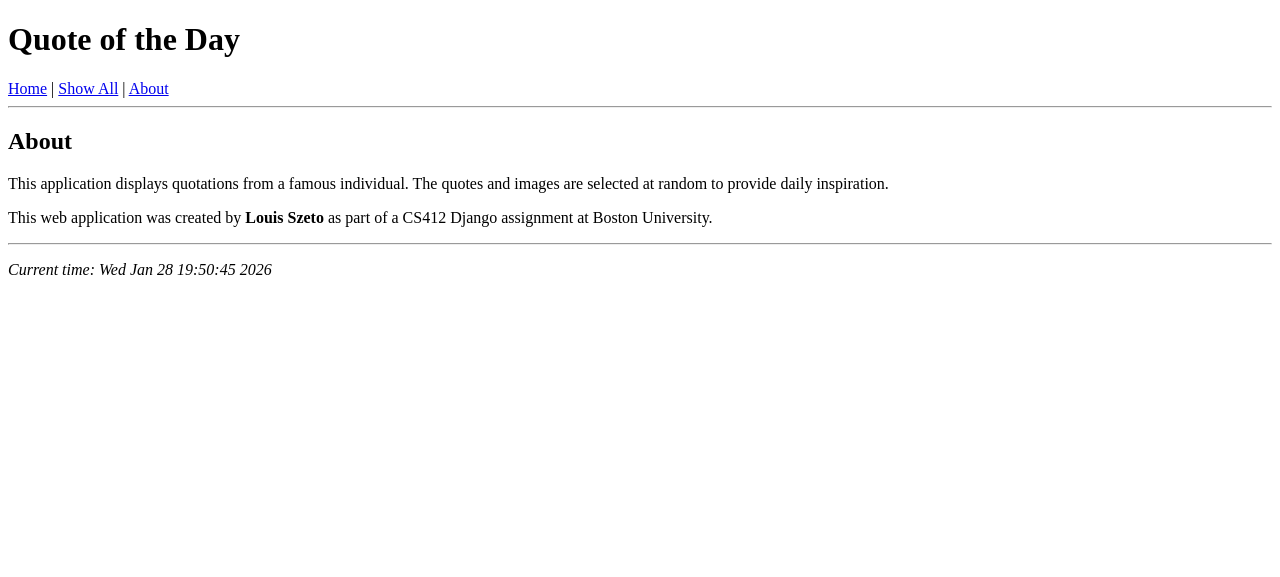
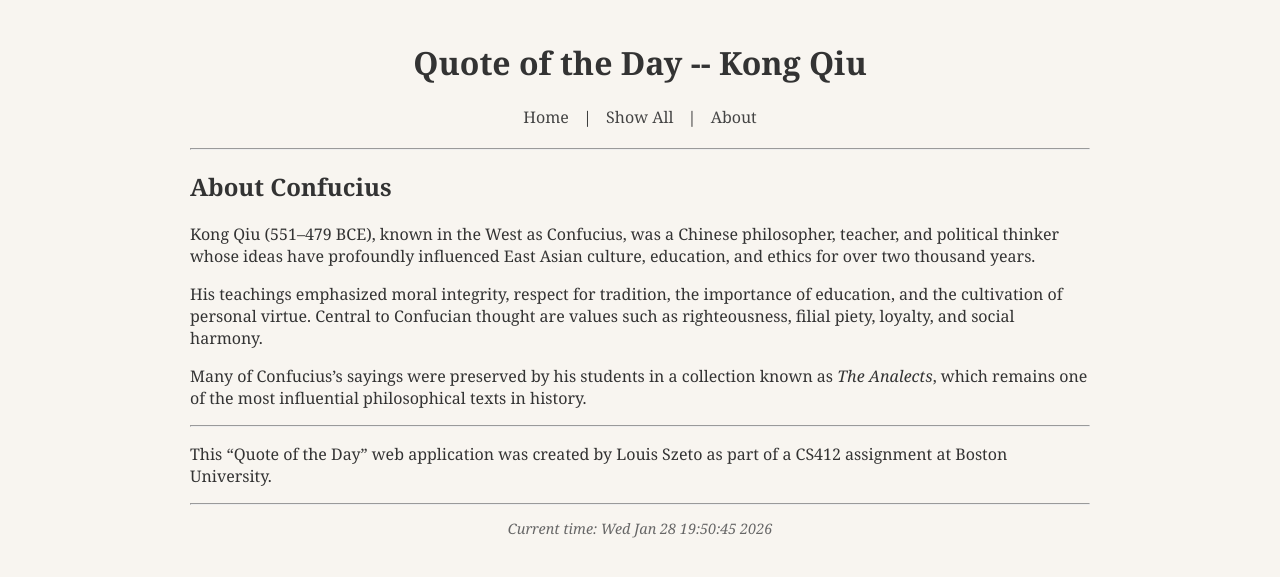
Before and after one commit to szetol0718/CampusPickup-BU, a Django app: page /quotes/about in a window 1280 px wide. Shown: the top 577 px of the page. Run offline with Django 5.2, Linux system fonts and the light colour scheme.

Commit message:
final eversion of assignment 1

```diff
--- a/quotes/templates/quotes/about.html
+++ b/quotes/templates/quotes/about.html
@@ -1,15 +1,36 @@
+<!--
+File: about.html
+Author: Louis Szeto (szetol@bu.edu), 1/28/2026
+Description: About page describing Kong Qiu
+-->
+
 {% extends "quotes/base.html" %}
 
 {% block content %}
-<h2>About</h2>
+<h2>About Confucius</h2>
 
 <p>
-    This application displays quotations from a famous individual.
-    The quotes and images are selected at random to provide daily inspiration.
+    Kong Qiu (551–479 BCE), known in the West as Confucius, was a Chinese philosopher,
+    teacher, and political thinker whose ideas have profoundly influenced East Asian
+    culture, education, and ethics for over two thousand years.
 </p>
 
 <p>
-    This web application was created by <strong>Louis Szeto</strong>
-    as part of a CS412 Django assignment at Boston University.
+    His teachings emphasized moral integrity, respect for tradition, the importance
+    of education, and the cultivation of personal virtue. Central to Confucian thought
+    are values such as righteousness, filial piety, loyalty, and social harmony.
+</p>
+
+<p>
+    Many of Confucius’s sayings were preserved by his students in a collection known
+    as <em>The Analects</em>, which remains one of the most influential philosophical
+    texts in history.
+</p>
+
+<hr>
+
+<p>
+    This “Quote of the Day” web application was created by Louis Szeto
+    as part of a CS412 assignment at Boston University.
 </p>
 {% endblock %}
--- a/quotes/templates/quotes/base.html
+++ b/quotes/templates/quotes/base.html
@@ -1,19 +1,29 @@
+<!--
+File: base.html
+Author: Louis Szeto (szetol@bu.edu), 1/28/2026
+Description: Base template for the quotes app. Provides header, navigation,
+and shared layout for all pages.
+-->
+
 {% load static %}
 <!DOCTYPE html>
-<html>
+<html lang="en">
 <head>
     <meta charset="utf-8">
-    <title>Quote of the Day</title>
+    <title>Quote of the Day  </title>
+    <link rel="stylesheet" href="{% static 'styles/a1.css' %}">
 </head>
 <body>
 
 <header>
-        <h1>Quote of the Day</h1>
+    <h1>Quote of the Day -- Kong Qiu</h1>
+
     <nav>
         <a href="{% url 'quote' %}">Home</a> |
         <a href="{% url 'show_all' %}">Show All</a> |
         <a href="{% url 'about' %}">About</a>
     </nav>
+
     <hr>
 </header>
 
--- a/quotes/urls.py
+++ b/quotes/urls.py
@@ -1,3 +1,8 @@
+# File: views.py
+# Author: Louis Szeto (szetol@bu.edu), 1/28/2026
+# Description: Django URL configuration for the quotes application.
+# Maps URLs to view functions.
+
 from django.urls import path
 from django.conf import settings
 from . import views
--- a/quotes/views.py
+++ b/quotes/views.py
@@ -1,19 +1,37 @@
+# File: views.py
+# Author: Louis Szeto (szetol@bu.edu), 1/28/2026
+# Description: Django view functions for the quotes application.
+# The app displays random Confucius (Kong Qiu) quotes and images,
+# plus pages to show all quotes/images and an about page.
+
+
 from django.shortcuts import render
 import random
 import time
 
 
+QUOTES = [
+    "It does not matter how slowly you go as long as you do not stop.",
+    "Our greatest glory is not in never falling, but in rising every time we fall.",
+    "The man who moves a mountain begins by carrying away small stones.",
+    "To see what is right and not do it is the want of courage.",
+    "Real knowledge is to know the extent of one’s ignorance.",
+    "Choose a job you love, and you will never have to work a day in your life.",
+    "What the superior man seeks is in himself; what the small man seeks is in others.",
+    "Do not impose on others what you yourself do not desire.",
+    "Virtue is not left to stand alone. He who practices it will have neighbors.",
+    "Better a diamond with a flaw than a pebble without."
+]
 
-QUOTES = [
-    "The only thing we have to fear is fear itself.",
-    "In the middle of difficulty lies opportunity.",
-    "Life is what happens when you're busy making other plans."
+IMAGES = [
+    "images/i1.jpg",
+    "images/i2.jpg",
+    "images/i3.jpg",
+    "images/i4.jpg",
 ]
 
 
-# --------------------------------------------------
-# Views
-# --------------------------------------------------
+
 
 def quote(request):
     """
@@ -23,6 +41,7 @@ def quote(request):
     """
     context = {
         "quote": random.choice(QUOTES),
+        "image": random.choice(IMAGES),
         "current_time": time.ctime(),
     }
 
@@ -36,6 +55,7 @@ def show_all(request):
     """
     context = {
         "quotes": QUOTES,
+        "images": IMAGES,
         "current_time": time.ctime(),
     }
 
--- /dev/null
+++ b/static/styles/a1.css
@@ -0,0 +1,88 @@
+/*
+File: a1.css
+Author: Louis Szeto (szetol@bu.edu), 1/28/2026
+Description: CSS styling for the quotes app.
+*/
+body {
+    font-family: Georgia, "Times New Roman", serif;
+    background-color: #f8f5f0;
+    color: #333;
+    max-width: 900px;
+    margin: 0 auto;
+    padding: 20px;
+}
+
+header h1 {
+    text-align: center;
+}
+
+nav {
+    text-align: center;
+    margin-bottom: 20px;
+}
+
+nav a {
+    text-decoration: none;
+    color: #444;
+    margin: 0 10px;
+}
+
+nav a:hover {
+    text-decoration: underline;
+}
+
+/* -------------------------------
+   Quote page
+-------------------------------- */
+.quote-box {
+    text-align: center;
+}
+
+.quote-image {
+    width: 300px;
+    height: 300px;
+    object-fit: cover;
+    object-position: center;
+    border-radius: 8px;
+    margin-bottom: 20px;
+}
+
+blockquote {
+    font-size: 1.4em;
+    font-style: italic;
+    margin: 0 auto;
+    max-width: 600px;
+}
+
+
+.quote-list {
+    list-style-type: none;
+    padding: 0;
+}
+
+.quote-list li {
+    margin-bottom: 10px;
+}
+
+/* Image grid */
+.image-gallery {
+    display: grid;
+    grid-template-columns: repeat(auto-fill, minmax(200px, 1fr));
+    gap: 20px;
+    margin-top: 20px;
+}
+
+.gallery-image {
+    width: 100%;
+    height: 200px;
+    object-fit: cover;
+    object-position: center;
+    border-radius: 6px;
+}
+
+
+footer {
+    text-align: center;
+    font-size: 0.9em;
+    color: #666;
+}
```
Also changed, not shown: quotes/templates/quotes/quote.html (+13 -0 lines), quotes/templates/quotes/show_all.html (+18 -1 lines), static/images/i1.jpg (added), static/images/i2.jpg (added), static/images/i3.jpg (added), static/images/i4.jpg (added). Lines whose indentation alone changed are shown as unchanged.
